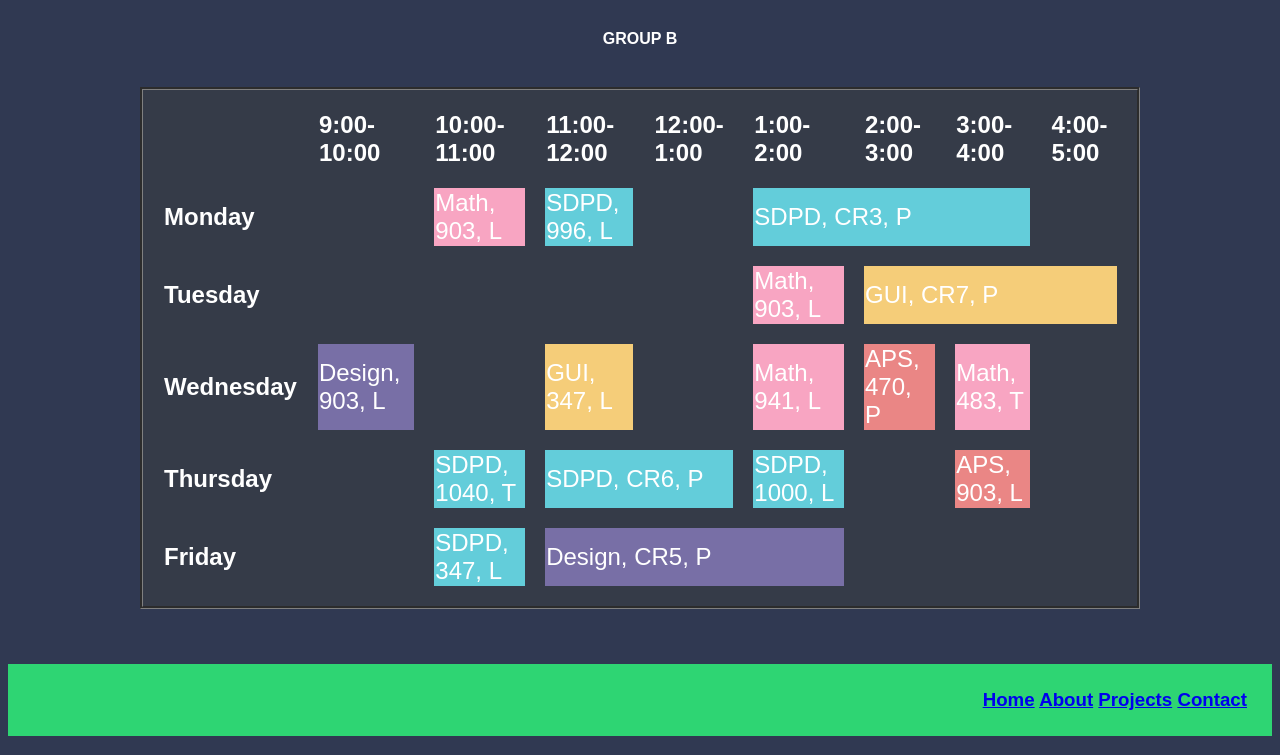
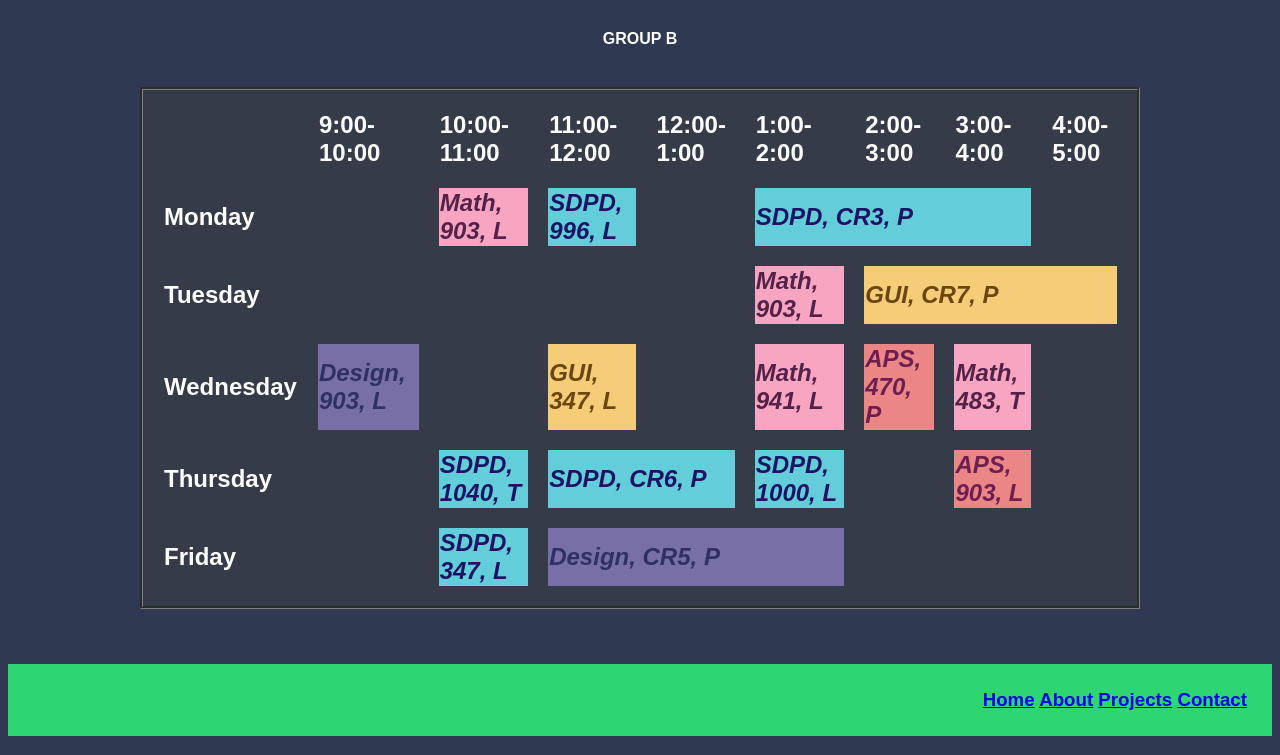
Before and after one commit to helloShreyasJ/helloShreyasJ.github.io, a plain HTML site: page projects/betterTimetable.html/timetable.html in a window 1280 px wide. Shown: the part 152-907 px from the top of the page. Drawn offline with Linux system fonts and the light colour scheme.

Commit message:
Update timetablestyle.css
Changed the text colour from white to a darker shade of the cell colour, also added italics as a style to the text

```diff
--- a/style/timetablestyle.css
+++ b/style/timetablestyle.css
@@ -1,20 +1,34 @@
-
 table{
     text-align: left;
     color:white;
 }
 .math{
     background-color: #f8a5c2;
+    color:#542148;
+    font-style: italic;
+    font-weight: 700;
 }
 .sdpd{
     background-color: #63cdda;
+    color:#1B1464;
+    font-style: italic;
+    font-weight: 700;
 }
 .gui{
     background-color: #f5cd79;
+    color:#6b4610;
+    font-style: italic;
+    font-weight: 700;
 }
 .design{
     background-color: #786fa6;
+    color:#2f3063;
+    font-style: italic;
+    font-weight: 700;
 }
 .aps{
     background-color: #ea8685;
+    color:#6F1E51;
+    font-style: italic;
+    font-weight: 700;
 }
```
